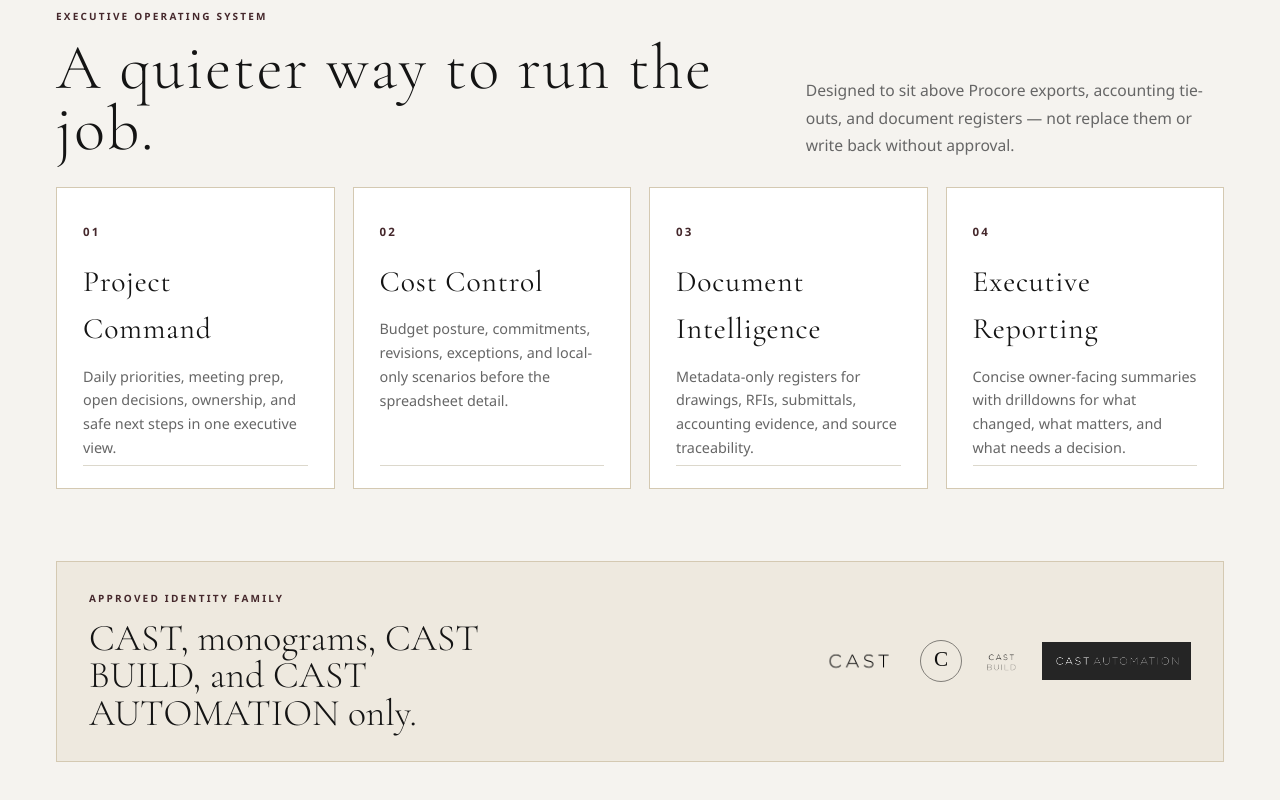
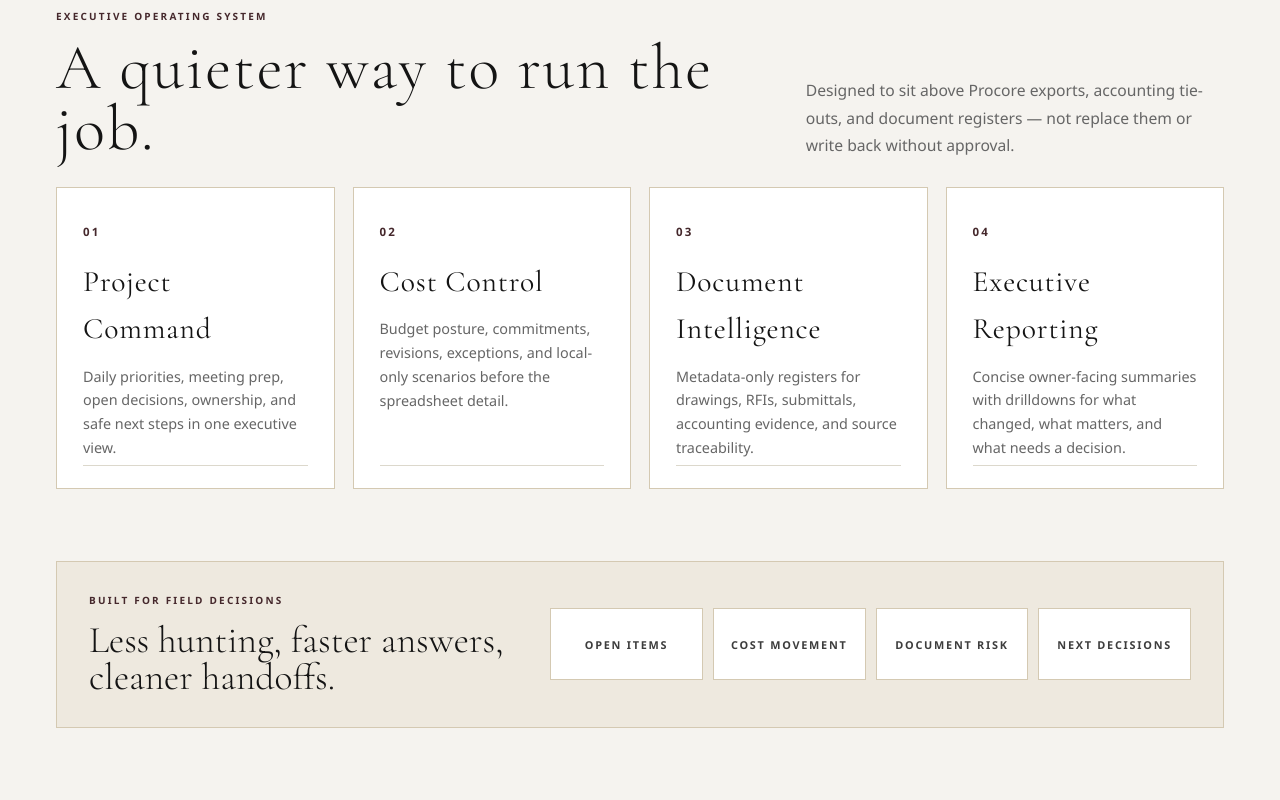
Before and after one commit to lawrence-byte/cast-build-platform, a website: page public/index.html in a window 1280 px wide. Shown: the part 890-1690 px from the top of the page. Drawn offline with nearby package versions, Linux system fonts and the light colour scheme.

Commit message:
fix(copy): Focus landing page on function
Remove visible identity/branding notes from the CAST Build landing page and replace the logo-family section with operational priorities focused on faster answers, handoffs, cost movement, document risk, and decisions.

Validation: node --check public/projects/*.js; npm test; npm run build; branding-copy scan; raw/private artifact scans.

Co-Authored-By: Jamas Kaplan <noreply@openclaw.local>

```diff
--- a/public/index.html
+++ b/public/index.html
@@ -78,16 +78,16 @@
         </div>
       </section>
 
-      <section class="identity-band" aria-label="Approved CAST logo family">
+      <section class="workflow-band" aria-label="Operating priorities">
         <div>
-          <p class="section-kicker">Approved identity family</p>
-          <h2>CAST, monograms, CAST BUILD, and CAST AUTOMATION only.</h2>
+          <p class="section-kicker">Built for field decisions</p>
+          <h2>Less hunting, faster answers, cleaner handoffs.</h2>
         </div>
-        <div class="logo-strip">
-          <img src="/assets/brand/cast-wordmark-black.jpg" alt="CAST wordmark">
-          <img src="/assets/brand/cast-monogram-logo.svg" alt="CAST monogram">
-          <img src="/assets/brand/cast-build-stacked-black-on-white.png" alt="CAST BUILD logo">
-          <img class="logo-on-dark" src="/assets/brand/cast-automation-horizontal-white-on-charcoal.png" alt="CAST AUTOMATION logo">
+        <div class="workflow-strip">
+          <span>Open items</span>
+          <span>Cost movement</span>
+          <span>Document risk</span>
+          <span>Next decisions</span>
         </div>
       </section>
     </main>
```
Also changed, not shown: public/cast-build.css.
